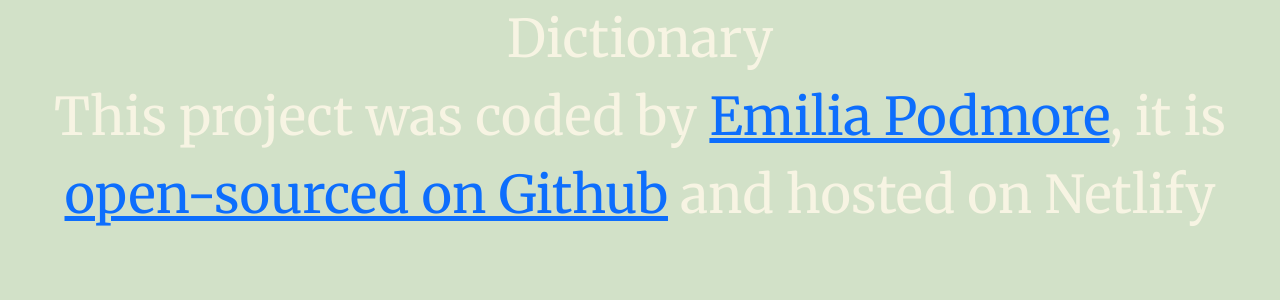
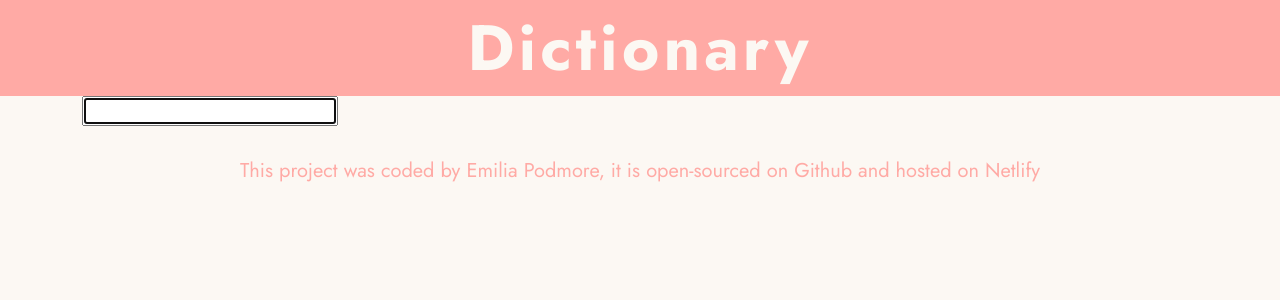
Before and after one commit to EmiliaPodmore/react-dictionary, a React (Create React App) app: page / in a window 1280 px wide. Shown: the top 300 px of the page. Built offline with nearby package versions, Linux system fonts and the light colour scheme.

Commit message:
Injected basic form

```diff
--- a/public/index.html
+++ b/public/index.html
@@ -18,7 +18,7 @@
     <link rel="preconnect" href="https://fonts.googleapis.com" />
     <link rel="preconnect" href="https://fonts.gstatic.com" crossorigin />
     <link
-      href="https://fonts.googleapis.com/css2?family=Merriweather:ital,wght@0,300;0,400;0,700;0,900;1,300;1,400;1,700;1,900&display=swap"
+      href="https://fonts.googleapis.com/css2?family=Jost:ital,wght@0,100..900;1,100..900&display=swap"
       rel="stylesheet"
     />
     <link rel="manifest" href="%PUBLIC_URL%/manifest.json" />
--- a/src/App.css
+++ b/src/App.css
@@ -1,16 +1,34 @@
 :root {
-  --text-colour: #f7f4e3;
-  --background-colour: #d2e1c8;
-  --primary-colour: #f9c4aa;
-  --secondary-colour: #fee4a6;
-  --font-family: "Merriweather", serif;
+  --light-colour: #fcf8f3;
+  --dark-colour: #698474;
+  --primary-colour: #ffaaa5;
+  --secondary-colour: #ffd3b6;
+  --font-family: "Jost", sans-serif;
 }
 body {
-  background-color: var(--background-colour);
+  background-color: var(--light-colour);
 }
-.App {
-  color: var(--text-colour);
-  font-size: 52px;
+header {
+  background-color: var(--primary-colour);
+  color: var(--light-colour);
+  font-size: 64px;
+  font-family: var(--font-family);
+  font-weight: bold;
+  letter-spacing: 4px;
+  text-align: center;
+}
+footer {
+  color: var(--primary-colour);
+  font-size: 20px;
   font-family: var(--font-family);
   text-align: center;
+  margin: 30px;
 }
+footer a {
+  color: var(--primary-colour);
+  text-decoration: none;
+  transition: all 150ms ease-in-out;
+}
+footer a:hover {
+  color: var(--secondary-colour);
+}
--- a/src/App.js
+++ b/src/App.js
@@ -1,9 +1,14 @@
 import "./App.css";
+import Dictionary from "./Dictionary";
 
 export default function App() {
   return (
     <div className="App">
-      <header className="App-header">Dictionary </header>
+      <header>Dictionary </header>
+      <div className="container">
+        <main>
+          <Dictionary />
+        </main>
         <footer>
           {" "}
           This project was coded by{" "}
@@ -22,9 +27,10 @@
           >
             open-sourced on Github
           </a>{" "}
-        and <a href="/" target="_blank" rel="noopener noreferrer"></a>hosted on
-        Netlify
+          and <a href="/" target="_blank" rel="noopener noreferrer"></a>hosted
+          on Netlify
         </footer>
+      </div>
     </div>
   );
 }
--- /dev/null
+++ b/src/Dictionary.css
@@ -0,0 +1,4 @@
+.Dictionary {
+  background-color: var(--light-colour);
+  color: var(--dark-colour);
+}
--- /dev/null
+++ b/src/Dictionary.js
@@ -0,0 +1,20 @@
+import React, { useState } from "react";
+
+export default function Dictionary() {
+  let [keyword, setKeyword] = useState("");
+  function search(event) {
+    event.preventDefault();
+    alert(`Searching for ${keyword}`);
+  }
+  function handleKeywordChange(event) {
+    setKeyword(event.target.value);
+  }
+
+  return (
+    <div className="Dictionary">
+      <form onSubmit={search}>
+        <input type="search" autoFocus={true} onChange={handleKeywordChange} />
+      </form>
+    </div>
+  );
+}
```
Lines whose indentation alone changed are shown as unchanged.
